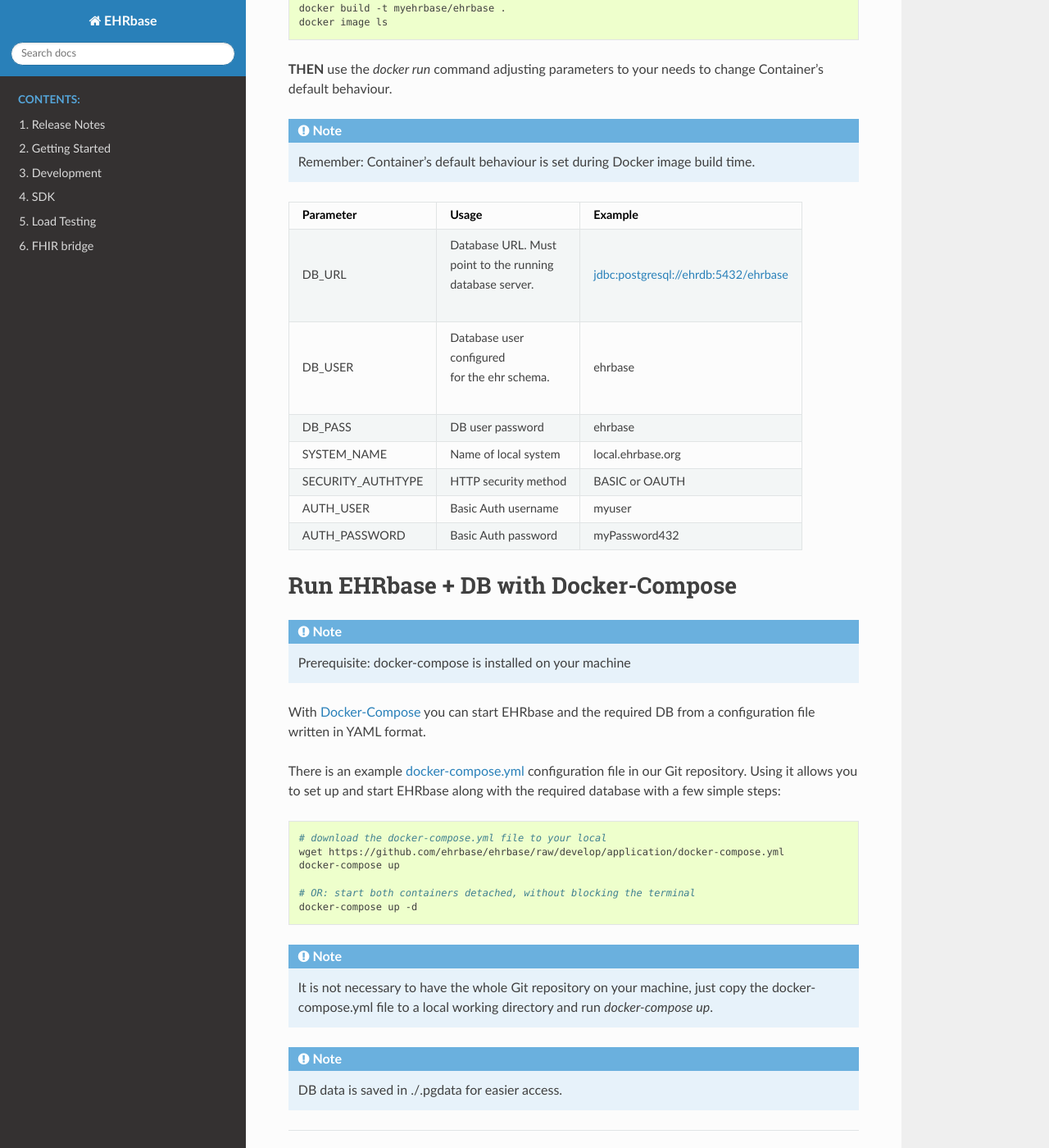
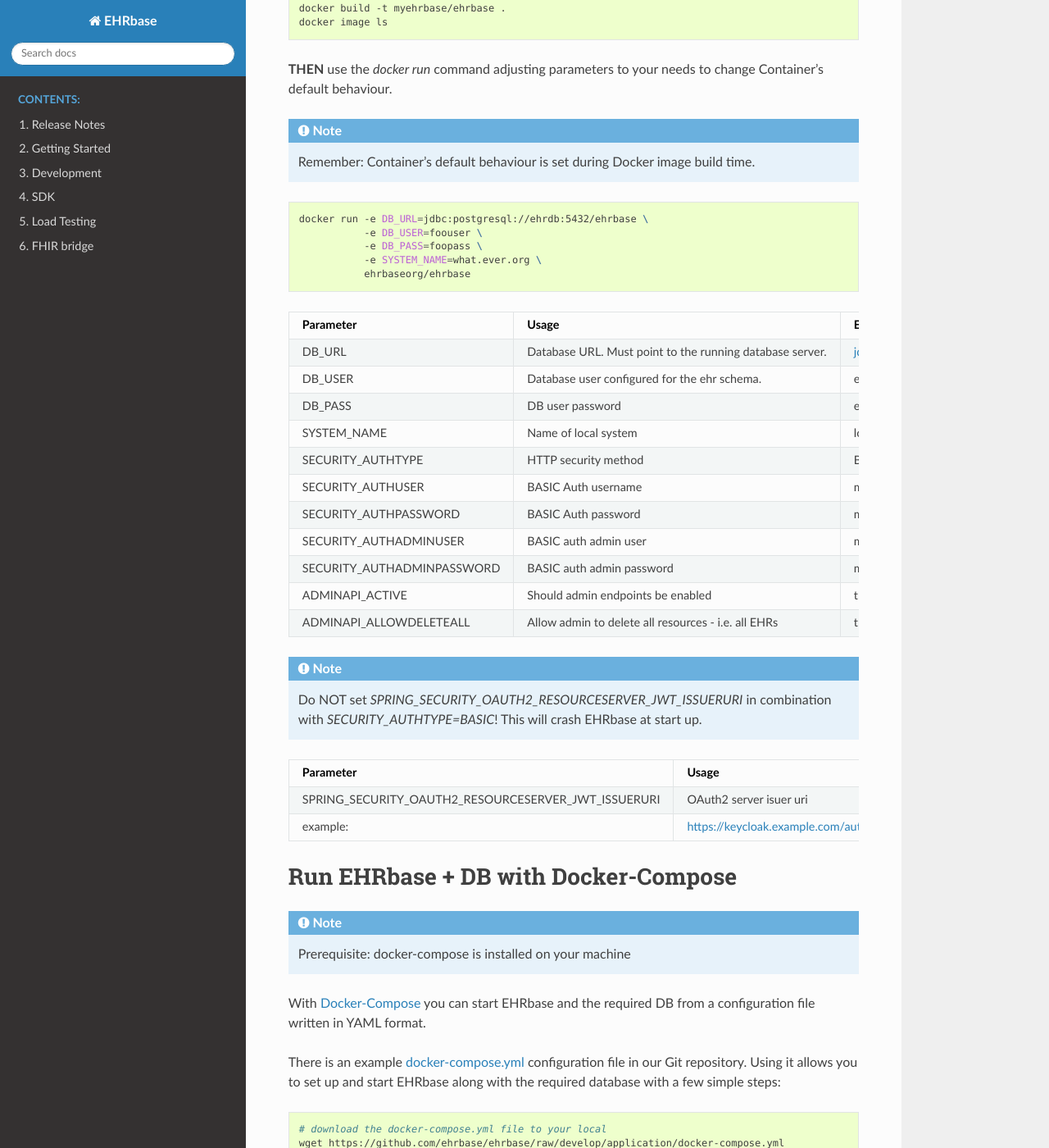
Before and after one commit to ehrbase/documentation, a Sphinx documentation site: the page built from source/03_development/04_docker_images/01_ehrbase/02_use_image/002_using_docker_image.rst, in a window 1280 px wide and 1400 px high, scrolled down 540 px. Shown: the whole window at 82% size. Built offline with Sphinx 7.4.7 and the Read the Docs theme 2.0.0, drawn with Linux system fonts in a browser that asks for light colours; formulas are drawn with MathJax 3; pages that are not in the unit, such as notebooks, are missing from menus.

Commit message:
Applies suggestions from review

```diff
--- a/source/03_development/02_testing/00_continuous_integration.rst
+++ b/source/03_development/02_testing/00_continuous_integration.rst
@@ -45,7 +45,7 @@
 - trigger: commit to sync/* branch
 - jobs:
     - pull, build, and test SDK from sync/* branch of openEHR_SDK repo
-    - build and test ehrbase (w/ SDK installed in previous step)
+    - build and test ehrbase (with SDK installed in previous step)
     - start ehrbase server (from .jar packaged in previous step)
     - run SDK's (java) integration tests
     - run EHRbase's (robot) integration tests
@@ -68,5 +68,5 @@
     6. merge BOTH PRs considering below notes:
       - make sure both PRs are reviewed and ready to be merged
         at the same time!
-      - make sure to sync both PRs w/ develop before merging!
+      - make sure to sync both PRs with develop before merging!
       - MERGE BOTH PRs AT THE SAME TIME!
--- a/source/03_development/04_docker_images/01_ehrbase/02_use_image/002_using_docker_image.rst
+++ b/source/03_development/04_docker_images/01_ehrbase/02_use_image/002_using_docker_image.rst
@@ -33,23 +33,43 @@
     Remember: Container's default behaviour is set during Docker image build time.
 
 
-=================  =======================  ====================================
- Parameter          Usage                    Example
-=================  =======================  ====================================
-DB_URL             | Database URL. Must
-                   | point to the running
-                   | database server.       jdbc:postgresql://ehrdb:5432/ehrbase
+.. code-block:: bash
 
-DB_USER            | Database user
-                   | configured
-                   | for the ehr schema.    ehrbase
+    docker run -e DB_URL=jdbc:postgresql://ehrdb:5432/ehrbase \
+               -e DB_USER=foouser \
+               -e DB_PASS=foopass \
+               -e SYSTEM_NAME=what.ever.org \
+               ehrbaseorg/ehrbase
 
-DB_PASS            DB user password         ehrbase
-SYSTEM_NAME        Name of local system     local.ehrbase.org
-SECURITY_AUTHTYPE  HTTP security method     BASIC or OAUTH
-AUTH_USER          Basic Auth username      myuser
-AUTH_PASSWORD      Basic Auth password      myPassword432
-=================  =======================  ====================================
+
+.. csv-table::
+   :header: "Parameter", "Usage", "Example"
+
+    DB_URL,                     Database URL. Must point to the running database server.,    jdbc:postgresql://ehrdb:5432/ehrbase
+    DB_USER,                    Database user configured for the ehr schema.,                ehrbase
+    DB_PASS,                    DB user password,                                            ehrbase
+    SYSTEM_NAME,                Name of local system,                                        local.ehrbase.org
+    SECURITY_AUTHTYPE,          HTTP security method,                                        BASIC / OAUTH
+    SECURITY_AUTHUSER,          BASIC Auth username,                                         myuser
+    SECURITY_AUTHPASSWORD,      BASIC Auth password,                                         myPassword432
+    SECURITY_AUTHADMINUSER,     BASIC auth admin user,	                                     myadmin
+    SECURITY_AUTHADMINPASSWORD, BASIC auth admin password,                                   mySuperAwesomePassword123
+    ADMINAPI_ACTIVE,            Should admin endpoints be enabled,                           true / false
+    ADMINAPI_ALLOWDELETEALL,    Allow admin to delete all resources - i.e. all EHRs,         true / false
+
+
+.. note::
+
+    Do NOT set `SPRING_SECURITY_OAUTH2_RESOURCESERVER_JWT_ISSUERURI` in combination with `SECURITY_AUTHTYPE=BASIC`!
+    This will crash EHRbase at start up.
+
+
+.. csv-table::
+   :header: "Parameter", "Usage"
+
+    SPRING_SECURITY_OAUTH2_RESOURCESERVER_JWT_ISSUERURI, OAuth2 server isuer uri
+    example:,                                            https://keycloak.example.com/auth/realms/ehrbase
+
 
 
 
--- a/source/03_development/04_docker_images/01_ehrbase/03_dockerhub_autobuilds/02_dockerhub_config/index.rst
+++ b/source/03_development/04_docker_images/01_ehrbase/03_dockerhub_autobuilds/02_dockerhub_config/index.rst
@@ -5,7 +5,7 @@
 
 
 1. Create a Dockerfile in root of Github repository
-2. Login to Docker Hub (docker.com) w/ the tech-user
+2. Login to Docker Hub (docker.com) with the tech-user
 3. Login to Github as the "real" owner of the Organisation
 4. Connect the "real" owner to Docker Hub granting access to EHRbase Organisation to enable Autobuilds
 
@@ -13,7 +13,7 @@
    :target: images/dockerhub_config_1.png
    :alt: Connect Docker Hub with your Github Org
 
-.. warning:: It is not sufficient to connect the tech-user although he has owner privileges in EHRbase Organisation. Once the connection by "real" owner is established everything else can be configured w/ the tech-user login to Docker Hub (docker.com)
+.. warning:: It is not sufficient to connect the tech-user although he has owner privileges in EHRbase Organisation. Once the connection by "real" owner is established everything else can be configured with the tech-user login to Docker Hub (docker.com)
 
 .. image:: images/dockerhub_config_2.png
    :target: images/dockerhub_config_2.png
--- a/source/03_development/04_docker_images/02_ehrbase_db/02_use_image/002_using_docker_image.rst
+++ b/source/03_development/04_docker_images/02_ehrbase_db/02_use_image/002_using_docker_image.rst
@@ -1,4 +1,4 @@
-Run DB w/ default parameters
+Run DB with default parameters
 ----------------------------
 
 .. code-block:: bash
```
